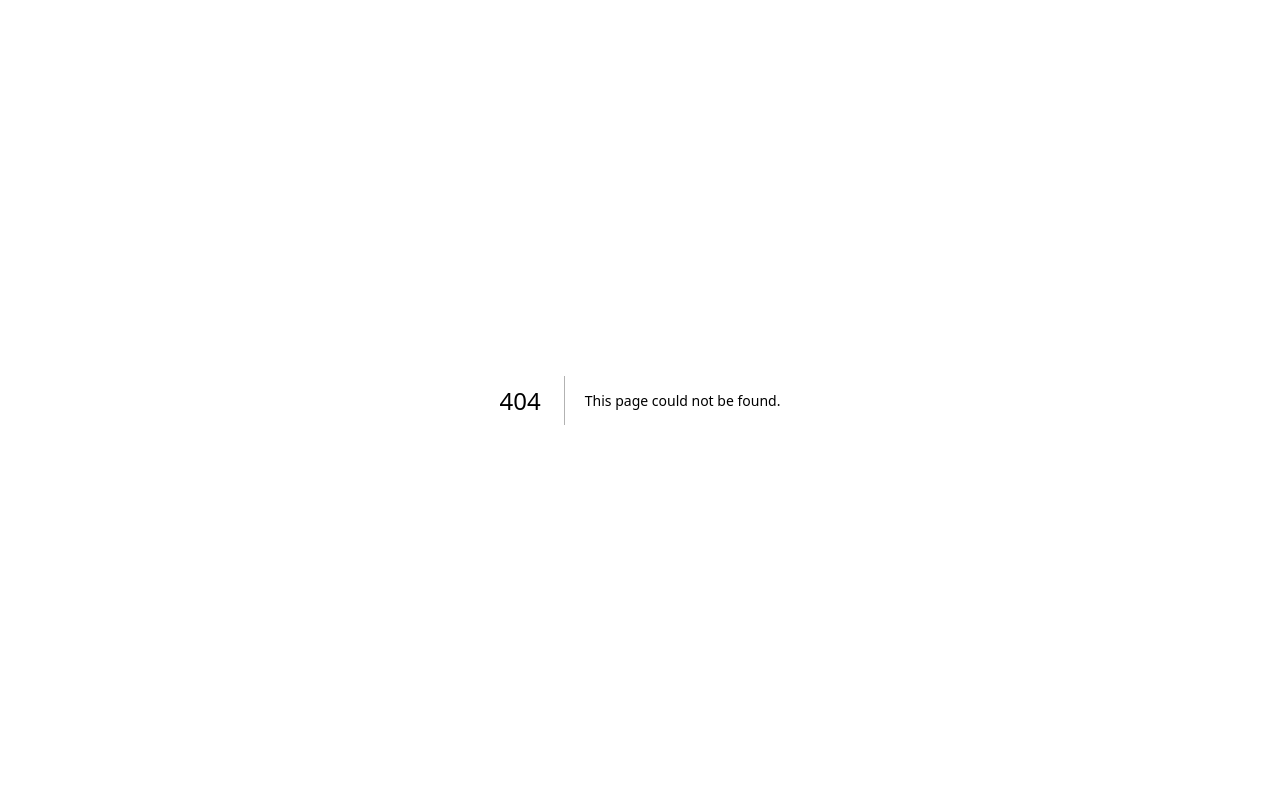
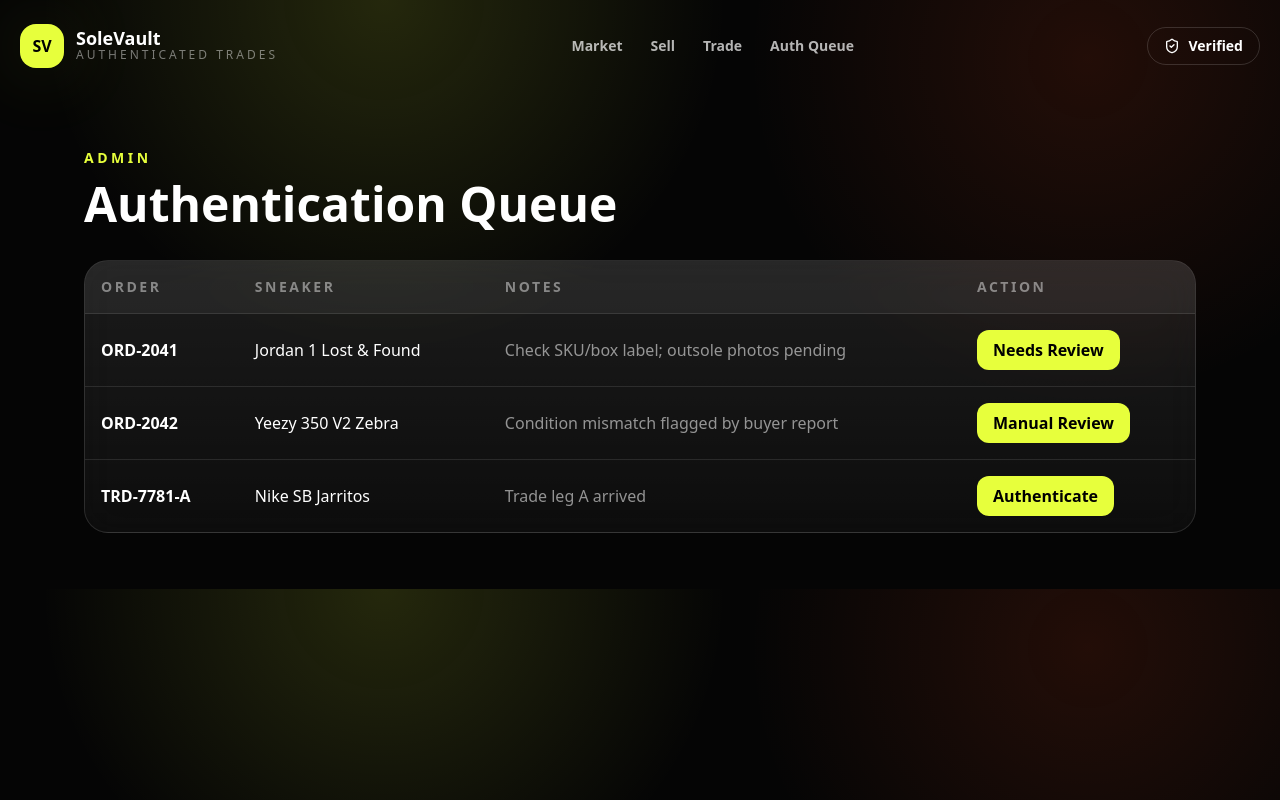
Before and after one commit to jeremybeyan2025/sneaker-trade-marketplace, a Next.js app: page /admin/authentication in a window 1280 px wide. Before the commit this address had no page. Built offline with nearby package versions, Linux system fonts and the light colour scheme.

Commit message:
Add authentication admin queue

```diff
--- /dev/null
+++ b/app/admin/authentication/page.tsx
@@ -0,0 +1,41 @@
+import { Header } from "@/components/Header";
+
+const queue = [
+  ["ORD-2041", "Jordan 1 Lost & Found", "Check SKU/box label; outsole photos pending", "Needs Review"],
+  ["ORD-2042", "Yeezy 350 V2 Zebra", "Condition mismatch flagged by buyer report", "Manual Review"],
+  ["TRD-7781-A", "Nike SB Jarritos", "Trade leg A arrived", "Authenticate"]
+];
+
+export default function AuthQueuePage() {
+  return (
+    <main>
+      <Header />
+      <section className="mx-auto max-w-6xl px-5 py-14">
+        <p className="text-sm font-bold uppercase tracking-[.25em] text-volt">Admin</p>
+        <h1 className="mt-3 text-5xl font-black">Authentication Queue</h1>
+        <div className="card-glass mt-8 overflow-hidden rounded-3xl">
+          <table className="w-full text-left">
+            <thead className="bg-white/5 text-sm uppercase tracking-[.18em] text-white/45">
+              <tr>
+                <th className="p-4">Order</th>
+                <th className="p-4">Sneaker</th>
+                <th className="p-4">Notes</th>
+                <th className="p-4">Action</th>
+              </tr>
+            </thead>
+            <tbody>
+              {queue.map(([id, sneaker, notes, action]) => (
+                <tr key={id} className="border-t border-white/10">
+                  <td className="p-4 font-black">{id}</td>
+                  <td className="p-4">{sneaker}</td>
+                  <td className="p-4 text-white/55">{notes}</td>
+                  <td className="p-4"><button className="rounded-xl bg-volt px-4 py-2 font-black text-black">{action}</button></td>
+                </tr>
+              ))}
+            </tbody>
+          </table>
+        </div>
+      </section>
+    </main>
+  );
+}
```
